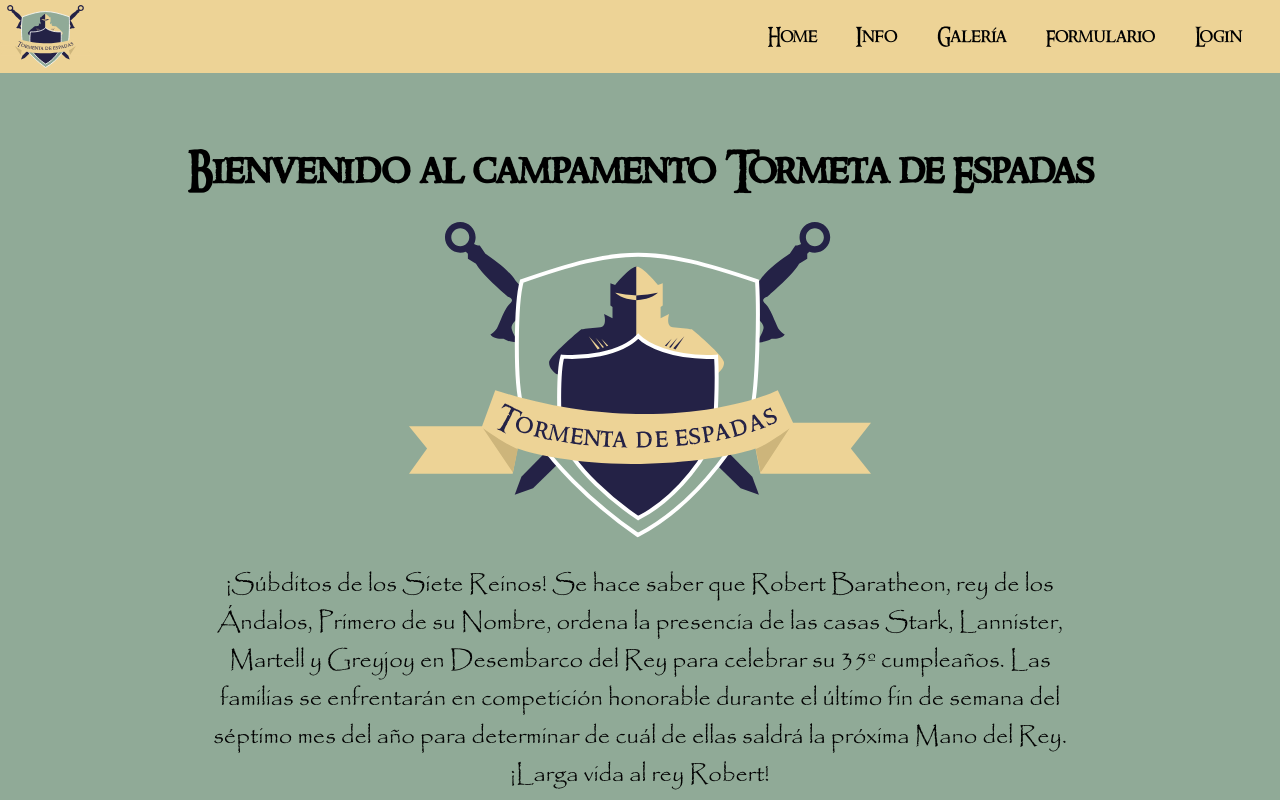
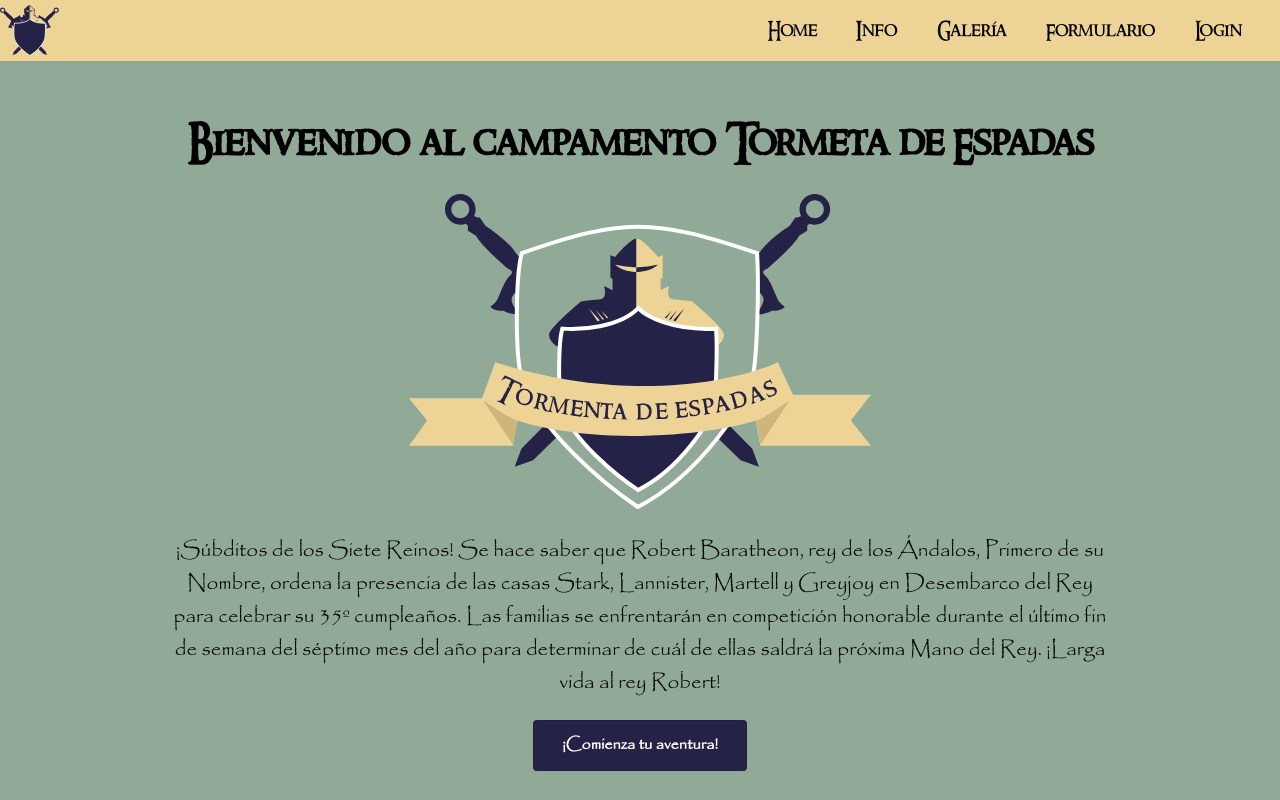
Before and after one commit to Sariiituus/tormenta-de-espadas, a React (Create React App) app: page / in a window 1280 px wide. Shown: the top 800 px of the page. Built offline with nearby package versions, Linux system fonts and the light colour scheme; the HTML template or start-up script is replaced by a standard one.

Commit message:
detalles home

```diff
--- a/src/components/Home/Home.scss
+++ b/src/components/Home/Home.scss
@@ -10,7 +10,7 @@
 
 .text-wrapper {
 
-    margin-top: 3em;
+    margin-top: 2em;
     //display: flex;
     //flex-direction: column;
     //justify-content: center;
@@ -27,7 +27,7 @@
     .parrafoUno { //funciona
 
         font-family: papyrus;
-        font-size: 1.5em;
+        font-size: 1.3em;
         color: rgb(0, 0, 0);
         margin-right: 8em;
         margin-left: 8em;
@@ -50,7 +50,7 @@
         font-weight: 600;
         justify-content: center;
         line-height: 1.25;
-        margin: 0;
+        margin-bottom: 40px;
         min-height: 3rem;
         padding: calc(.95rem - 1px) calc(1.8rem - 1px);
         position: relative;
--- a/src/components/NavBar/NavBar.jsx
+++ b/src/components/NavBar/NavBar.jsx
@@ -12,7 +12,7 @@ const NavBar = (props) => {
     <nav className='navBar-wrapper'>
 
       <div className="logo-wrapper">
-        <img src='./assets/icons/logo-white-bg.svg' className="logo" alt=""/>
+        <img src='./assets/icons/small-logo-white-bg.svg' className="logo" alt=""/>
       </div>
 
       <ul className='navBar-menu'>
```
Also changed, not shown: public/assets/icons/small-logo-white-bg.svg (added).
